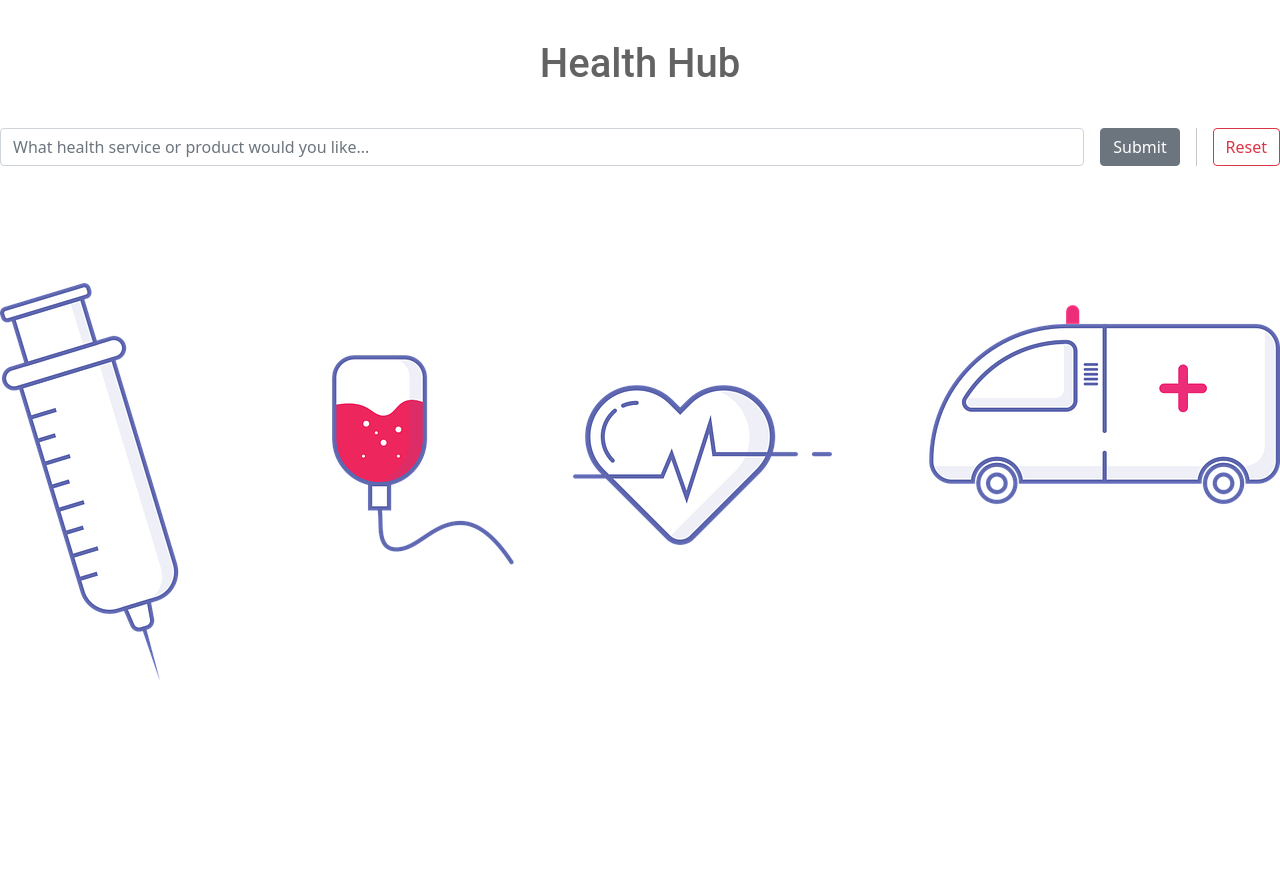
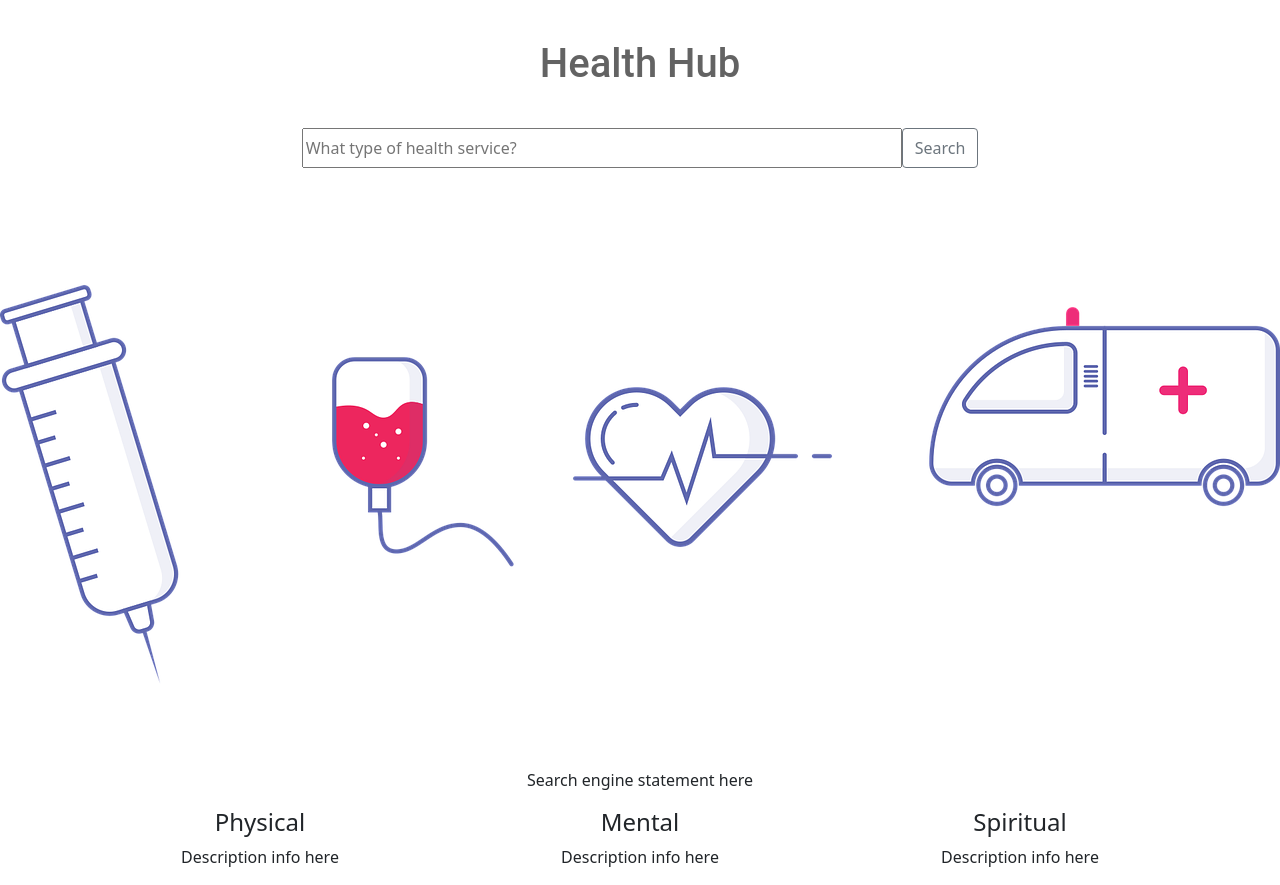
Before and after one commit to senseofsteph/healthhub, a Flask app: page / in a window 1280 px wide. Before the commit the page ends 680 px from the top, so only its background shows below. Run offline with Flask 2, Linux system fonts and the light colour scheme; some libraries are stand-ins or nearby versions.

Commit message:
Add divs for services

```diff
--- a/templates/base.html
+++ b/templates/base.html
@@ -9,6 +9,12 @@
       <!-- Bootstrap CSS -->
       <link href="https://cdn.jsdelivr.net/npm/bootstrap@5.1.3/dist/css/bootstrap.min.css" rel="stylesheet" integrity="sha384-1BmE4kWBq78iYhFldvKuhfTAU6auU8tT94WrHftjDbrCEXSU1oBoqyl2QvZ6jIW3" crossorigin="anonymous">
 
+      <!-- Font Awesome CDN -->
+      <script src="https://kit.fontawesome.com/146c5fed2e.js" crossorigin="anonymous"></script>
+
+      <!-- Google Fonts -->
+      <link href="https://fonts.googleapis.com/css?family=Raleway&display=swap" rel="stylesheet">
+
       <!-- Custom CSS stylesheet -->
       <link href="/static/css/base.css" rel="stylesheet">
 
@@ -17,25 +23,42 @@
 
         <h1>Health Hub</h1>
 
-        <!-- <div id="searchbar" class="searchbar">
-          <input name="Search" type="search" placeholder="What type of health search?">
-        </div>
+        <!-- Bootstrap Search Bar -->
+        <form>
+          <div id="searchbar" class="searchbar">
+            <input name="Search" type="text" placeholder="What type of health service?" required>
+            <button class="btn btn-outline-secondary" type="button">Search</button>
+          </div>
+        </form>
 
-        <div class="d-grid gap-2 d-md-block">
-          <button class="btn btn-outline-secondary" type="button">Hub Search</button>
-        </div> -->
-
-        <!-- Bootstrap Search Bar -->
-        <div class="hstack gap-3">
-          <input class="form-control me-auto" type="text" placeholder="What health service or product would you like..." aria-label="Type your request here...">
-          <button type="button" class="btn btn-secondary">Submit</button>
-          <div class="vr"></div>
-          <button type="button" class="btn btn-outline-danger">Reset</button>
-        </div>
-
+        <!-- Background Image -->
         <div id="background" class="background">
           <div class="container">
 
+          </div>
+        </div>
+
+        <!-- Services -->
+        <div id="services" class="services">
+          <div class="container">
+            <p>Search engine statement here</p>
+            <div class="row">
+              <div class="col-lg-4 col-md-4">
+                <i class="fa-light fa-kit-medical"></i>
+                <h4>Physical</h4>
+                <p>Description info here</p>
+              </div>
+              <div class="col-lg-4 col-md-4">
+                <i class="fa-light fa-head-side-brain"></i>
+                <h4>Mental</h4>
+                <p>Description info here</p>
+              </div>
+              <div class="col-lg-4 col-md-4">
+                <i class="fa-light fa-spa"></i>
+                <h4>Spiritual</h4>
+                <p>Description info here</p>
+              </div>
+            </div>
           </div>
         </div>
 
```
